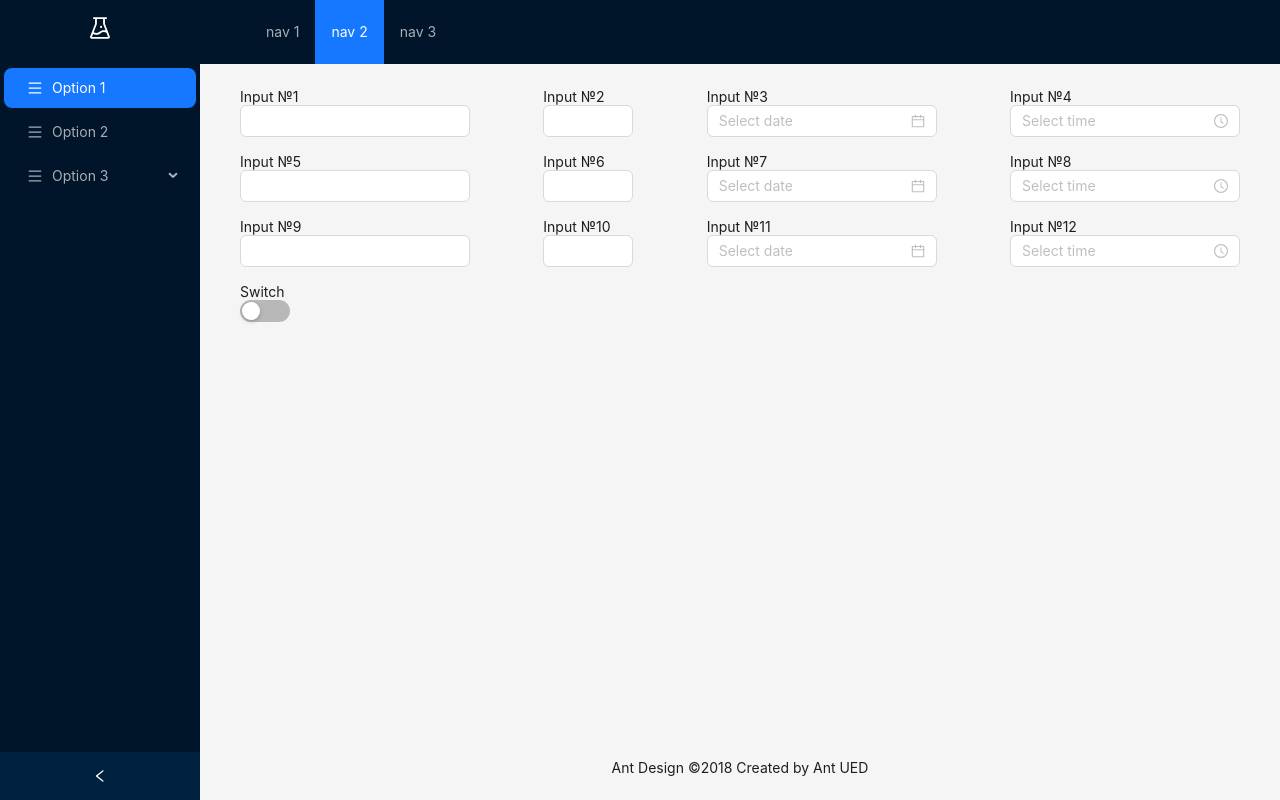
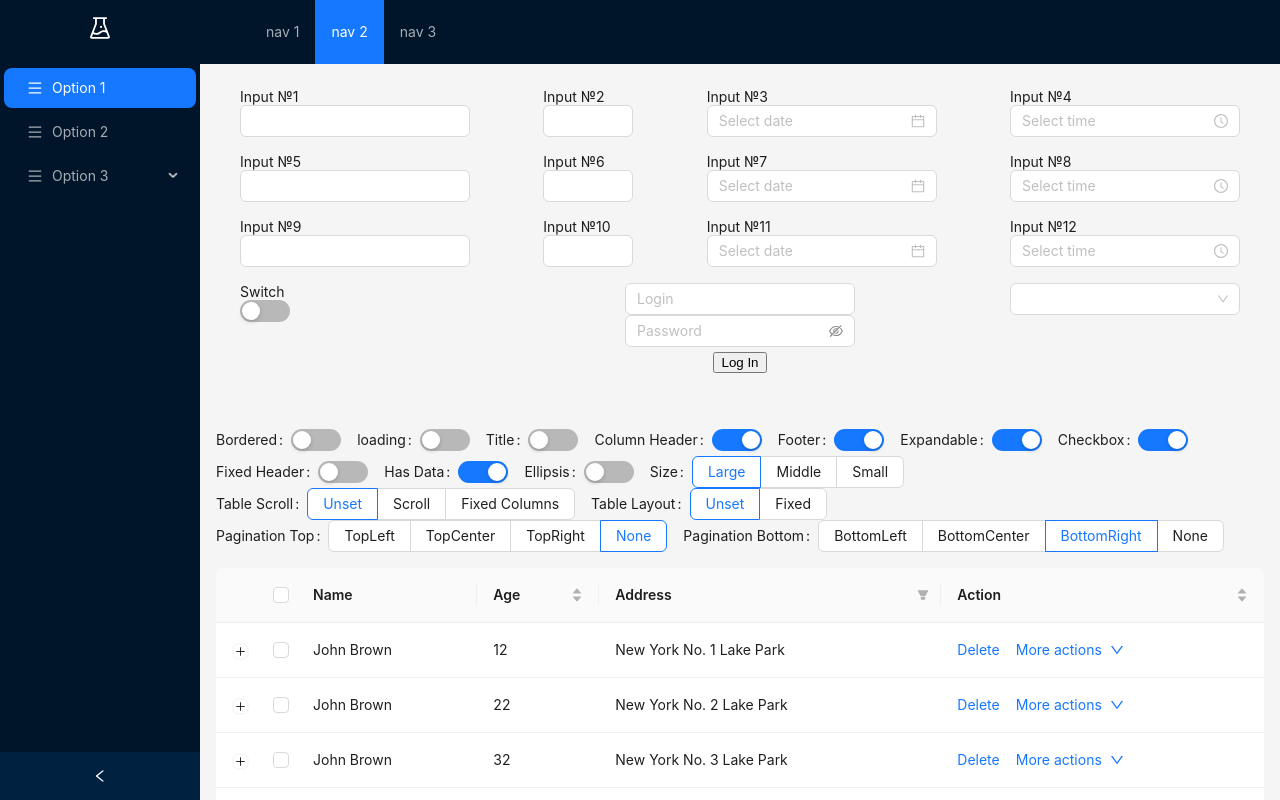
Before and after one commit to OleksiiMaslak/antd-demo, a React (Create React App) app: page / in a window 1280 px wide. Shown: the top 800 px of the page. Built offline with nearby package versions, Linux system fonts and the light colour scheme.

Commit message:
modified:   src/App.js 	modified:   src/index.css

```diff
--- a/src/App.js
+++ b/src/App.js
@@ -1,13 +1,209 @@
 import { Menu, Layout } from 'antd';
-import { Input, InputNumber, DatePicker, TimePicker, Switch } from 'antd'
+import { Input, InputNumber, DatePicker, TimePicker, Switch, Table, Form, Radio, Space, Cascader  } from 'antd'
 import { useState } from 'react';
-import { ExperimentOutlined, MenuOutlined, RightOutlined } from '@ant-design/icons';
+import { ExperimentOutlined, MenuOutlined, RightOutlined, DownOutlined  } from '@ant-design/icons';
 
 const { Header, Content, Footer, Sider } = Layout;
 const { SubMenu } = Menu;
+const { Column } = Table;
+const options = [
+  {
+    label: 'Light',
+    value: 'light',
+    children: new Array(20).fill(null).map((_, index) => ({
+      label: `Number ${index}`,
+      value: index,
+    })),
+  },
+  {
+    label: 'Bamboo',
+    value: 'bamboo',
+    children: [
+      {
+        label: 'Little',
+        value: 'little',
+        children: [
+          {
+            label: 'Toy Fish',
+            value: 'fish',
+          },
+          {
+            label: 'Toy Cards',
+            value: 'cards',
+          },
+          {
+            label: 'Toy Bird',
+            value: 'bird',
+          },
+        ],
+      },
+    ],
+  },
+];
+const columns = [
+  {
+    title: 'Name',
+    dataIndex: 'name',
+  },
+  {
+    title: 'Age',
+    dataIndex: 'age',
+    sorter: (a, b) => a.age - b.age,
+  },
+  {
+    title: 'Address',
+    dataIndex: 'address',
+    filters: [
+      {
+        text: 'London',
+        value: 'London',
+      },
+      {
+        text: 'New York',
+        value: 'New York',
+      },
+    ],
+    onFilter: (value, record) => record.address.indexOf(value) === 0,
+  },
+  {
+    title: 'Action',
+    key: 'action',
+    sorter: true,
+    render: () => (
+      <Space size="middle">
+        <a>Delete</a>
+        <a>
+          <Space>
+            More actions
+            <DownOutlined />
+          </Space>
+        </a>
+      </Space>
+    ),
+  },
+];
+const data = [];
+for (let i = 1; i <= 10; i++) {
+  data.push({
+    key: i,
+    name: 'John Brown',
+    age: Number(`${i}2`),
+    address: `New York No. ${i} Lake Park`,
+    description: `My name is John Brown, I am ${i}2 years old, living in New York No. ${i} Lake Park.`,
+  });
+}
+const defaultExpandable = {
+  expandedRowRender: (record) => <p>{record.description}</p>,
+};
+const defaultTitle = () => 'Here is title';
+const defaultFooter = () => 'Here is footer';
+const onChange = (value) => {
+  console.log(value);
+};
 
 function App() {
+  const [bordered, setBordered] = useState(false);
+  const [loading, setLoading] = useState(false);
+  const [size, setSize] = useState('large');
+  const [expandable, setExpandable] = useState(defaultExpandable);
+  const [showTitle, setShowTitle] = useState(false);
+  const [showHeader, setShowHeader] = useState(true);
+  const [showfooter, setShowFooter] = useState(true);
+  const [rowSelection, setRowSelection] = useState({});
+  const [hasData, setHasData] = useState(true);
+  const [tableLayout, setTableLayout] = useState();
+  const [top, setTop] = useState('none');
+  const [bottom, setBottom] = useState('bottomRight');
+  const [ellipsis, setEllipsis] = useState(false);
+  const [yScroll, setYScroll] = useState(false);
+  const [xScroll, setXScroll] = useState();
+  const handleBorderChange = (enable) => {
+    setBordered(enable);
+  };
+  const handleLoadingChange = (enable) => {
+    setLoading(enable);
+  };
+  const handleSizeChange = (e) => {
+    setSize(e.target.value);
+  };
+  const handleTableLayoutChange = (e) => {
+    setTableLayout(e.target.value);
+  };
+  const handleExpandChange = (enable) => {
+    setExpandable(enable ? defaultExpandable : undefined);
+  };
+  const handleEllipsisChange = (enable) => {
+    setEllipsis(enable);
+  };
+  const handleTitleChange = (enable) => {
+    setShowTitle(enable);
+  };
+  const handleHeaderChange = (enable) => {
+    setShowHeader(enable);
+  };
+  const handleFooterChange = (enable) => {
+    setShowFooter(enable);
+  };
+  const handleRowSelectionChange = (enable) => {
+    setRowSelection(enable ? {} : undefined);
+  };
+  const handleYScrollChange = (enable) => {
+    setYScroll(enable);
+  };
+  const handleXScrollChange = (e) => {
+    setXScroll(e.target.value);
+  };
+  const handleDataChange = (newHasData) => {
+    setHasData(newHasData);
+  };
+  const scroll = {};
+  if (yScroll) {
+    scroll.y = 240;
+  }
+  if (xScroll) {
+    scroll.x = '100vw';
+  }
+  const tableColumns = columns.map((item) => ({
+    ...item,
+    ellipsis,
+  }));
+  if (xScroll === 'fixed') {
+    tableColumns[0].fixed = true;
+    tableColumns[tableColumns.length - 1].fixed = 'right';
+  }
+  const tableProps = {
+    bordered,
+    loading,
+    size,
+    expandable,
+    title: showTitle ? defaultTitle : undefined,
+    showHeader,
+    footer: showfooter ? defaultFooter : undefined,
+    rowSelection,
+    scroll,
+    tableLayout,
+  };
   const [collapsed, setCollapsed] = useState(false);
+  const dataSource = [
+    {
+      key: '1',
+      name: 'John Brown',
+      age: 32,
+      address: 'New York No. 1 Lake Park',
+    },
+    {
+      key: '2',
+      name: 'Jim Green',
+      age: 42,
+      address: 'London No. 1 Lake Park',
+    },
+    {
+      key: '3',
+      name: 'Joe Black',
+      age: 32,
+      address: 'Sidney No. 1 Lake Park',
+    },
+  ];
 
   const onCollapse = (collapsed) => {
     console.log(collapsed);
@@ -110,8 +306,119 @@ function App() {
                     <label htmlFor="input-switch">Switch</label>
                     <Switch id="input-switch" />
                   </div>
+                  <div className="input-row">
+                    <Input placeholder="Login" className="input-1-1" />
+                    <Input.Password placeholder="Password" className="input-1-2" />
+                    <button className="login-btn">Log In</button>
+                  </div>
+                  <div className="input-row">
+                    <Cascader
+                      style={{
+                        width: '100%',
+                      }}
+                      options={options}
+                      onChange={onChange}
+                      multiple
+                      maxTagCount="responsive"
+                    />
+                  </div>
                 </div>
-              </div>
+          </div>
+
+
+          <Form
+        layout="inline"
+        className="components-table-demo-control-bar"
+        style={{
+          marginBottom: 16,
+        }}
+      >
+        <Form.Item label="Bordered">
+          <Switch checked={bordered} onChange={handleBorderChange} />
+        </Form.Item>
+        <Form.Item label="loading">
+          <Switch checked={loading} onChange={handleLoadingChange} />
+        </Form.Item>
+        <Form.Item label="Title">
+          <Switch checked={showTitle} onChange={handleTitleChange} />
+        </Form.Item>
+        <Form.Item label="Column Header">
+          <Switch checked={showHeader} onChange={handleHeaderChange} />
+        </Form.Item>
+        <Form.Item label="Footer">
+          <Switch checked={showfooter} onChange={handleFooterChange} />
+        </Form.Item>
+        <Form.Item label="Expandable">
+          <Switch checked={!!expandable} onChange={handleExpandChange} />
+        </Form.Item>
+        <Form.Item label="Checkbox">
+          <Switch checked={!!rowSelection} onChange={handleRowSelectionChange} />
+        </Form.Item>
+        <Form.Item label="Fixed Header">
+          <Switch checked={!!yScroll} onChange={handleYScrollChange} />
+        </Form.Item>
+        <Form.Item label="Has Data">
+          <Switch checked={!!hasData} onChange={handleDataChange} />
+        </Form.Item>
+        <Form.Item label="Ellipsis">
+          <Switch checked={!!ellipsis} onChange={handleEllipsisChange} />
+        </Form.Item>
+        <Form.Item label="Size">
+          <Radio.Group value={size} onChange={handleSizeChange}>
+            <Radio.Button value="large">Large</Radio.Button>
+            <Radio.Button value="middle">Middle</Radio.Button>
+            <Radio.Button value="small">Small</Radio.Button>
+          </Radio.Group>
+        </Form.Item>
+        <Form.Item label="Table Scroll">
+          <Radio.Group value={xScroll} onChange={handleXScrollChange}>
+            <Radio.Button value={undefined}>Unset</Radio.Button>
+            <Radio.Button value="scroll">Scroll</Radio.Button>
+            <Radio.Button value="fixed">Fixed Columns</Radio.Button>
+          </Radio.Group>
+        </Form.Item>
+        <Form.Item label="Table Layout">
+          <Radio.Group value={tableLayout} onChange={handleTableLayoutChange}>
+            <Radio.Button value={undefined}>Unset</Radio.Button>
+            <Radio.Button value="fixed">Fixed</Radio.Button>
+          </Radio.Group>
+        </Form.Item>
+        <Form.Item label="Pagination Top">
+          <Radio.Group
+            value={top}
+            onChange={(e) => {
+              setTop(e.target.value);
+            }}
+          >
+            <Radio.Button value="topLeft">TopLeft</Radio.Button>
+            <Radio.Button value="topCenter">TopCenter</Radio.Button>
+            <Radio.Button value="topRight">TopRight</Radio.Button>
+            <Radio.Button value="none">None</Radio.Button>
+          </Radio.Group>
+        </Form.Item>
+        <Form.Item label="Pagination Bottom">
+          <Radio.Group
+            value={bottom}
+            onChange={(e) => {
+              setBottom(e.target.value);
+            }}
+          >
+            <Radio.Button value="bottomLeft">BottomLeft</Radio.Button>
+            <Radio.Button value="bottomCenter">BottomCenter</Radio.Button>
+            <Radio.Button value="bottomRight">BottomRight</Radio.Button>
+            <Radio.Button value="none">None</Radio.Button>
+          </Radio.Group>
+        </Form.Item>
+      </Form>
+      <Table
+        {...tableProps}
+        pagination={{
+          position: [top, bottom],
+        }}
+        columns={tableColumns}
+        dataSource={hasData ? data : []}
+        scroll={scroll}
+      />
         </Content>
 
 
--- a/src/index.css
+++ b/src/index.css
@@ -56,3 +56,8 @@ div#input-3-2 {
 .ant-switch{
   width: 50px;
 }
+
+.login-btn{
+  margin: 5px auto;
+
+}
```
